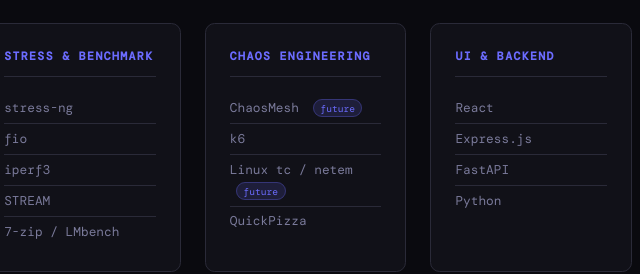
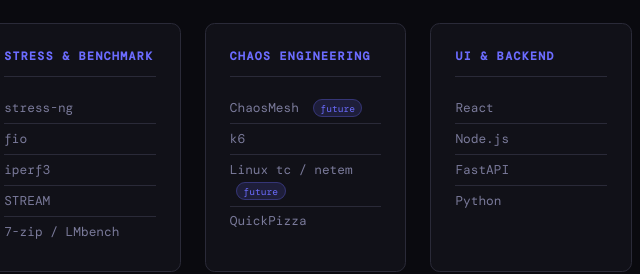
Before and after one commit to Rafa2025/Site_PECI, a plain HTML site: page index.html in a window 1280 px wide. Shown: the part 4880-5154 px from the top of the page, 560-1200 px from the left. Drawn offline with nearby package versions, Linux system fonts and the light colour scheme; a web font is replaced by a local one.

Commit message:
Node.js ou Express.js eis a questao

```diff
--- a/index.html
+++ b/index.html
@@ -582,7 +582,7 @@
         <h4>UI & Backend</h4>
         <ul>
           <li>React</li>
-          <li>Express.js</li>
+          <li>Node.js</li>
           <li>FastAPI</li>
           <li>Python</li>
         </ul>
```
